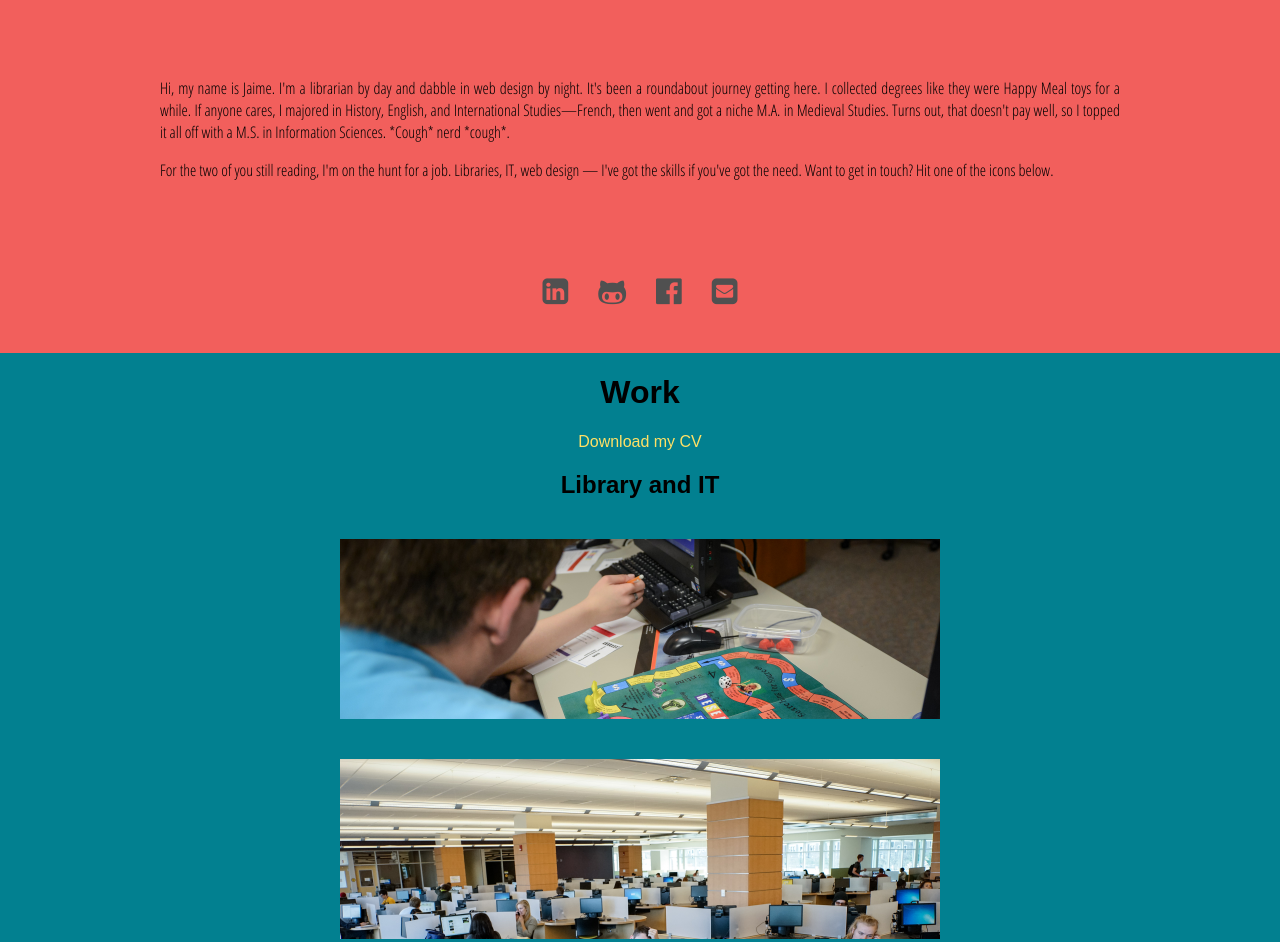
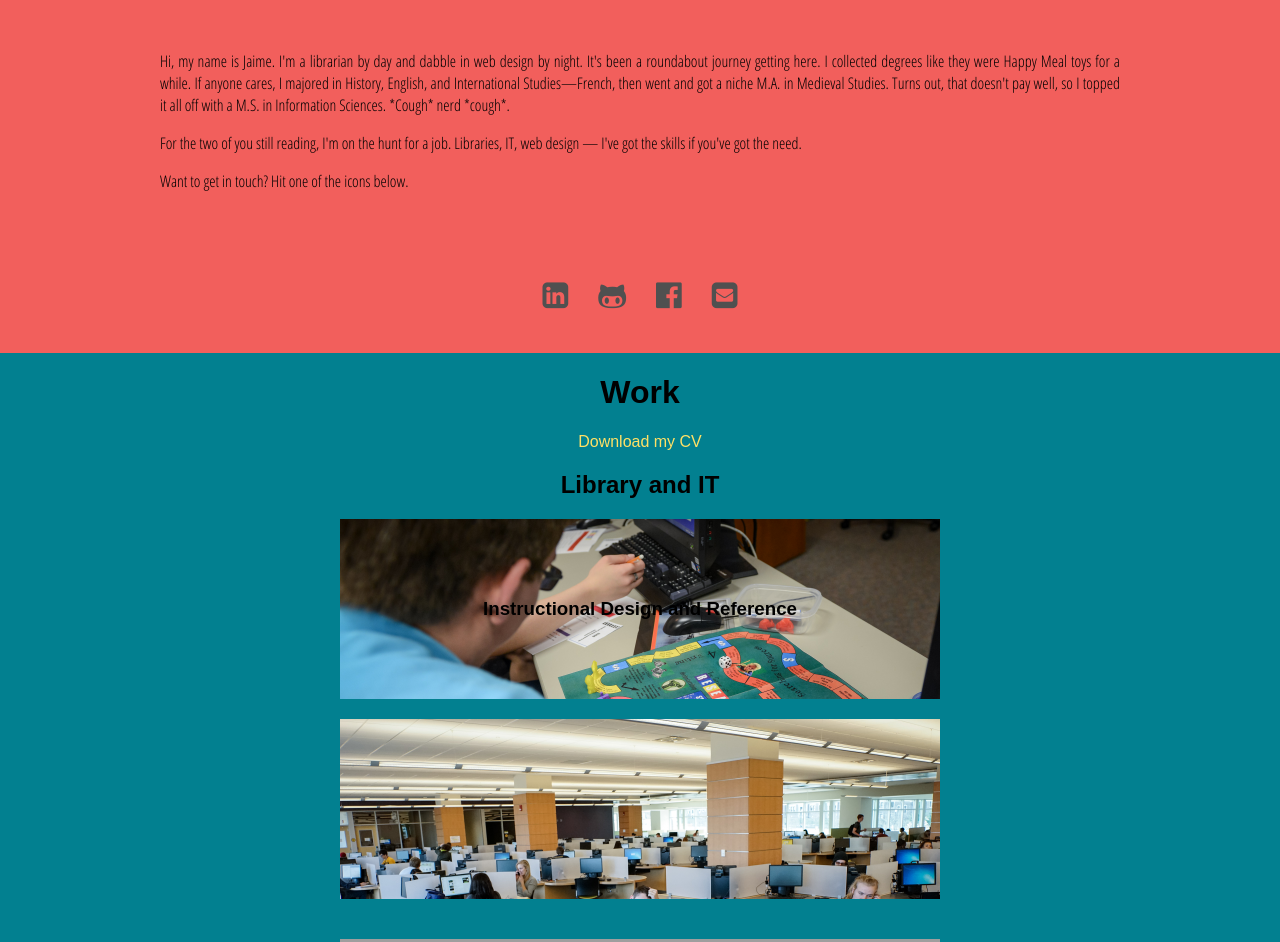
Before and after one commit to jaimemyers/portfolio, a plain HTML site: page index.html in a window 1280 px wide. Shown: the part 1247-2189 px from the top of the page. Drawn offline with Linux system fonts and the light colour scheme; grey boxes are pictures that could not be loaded.

Commit message:
starting to test the library images with centered text and hover effects in css

```diff
--- a/index.html
+++ b/index.html
@@ -52,7 +52,8 @@
 <!--paragraph about me-->
             <div class="content">
                 <p>Hi, my name is Jaime. I'm a librarian by day and dabble in web design by night. It's been a roundabout journey getting here. I collected degrees like they were Happy Meal toys for a while. If anyone cares, I majored in History, English, and International Studies—French, then went and got a niche M.A. in Medieval Studies. Turns out, that doesn't pay well, so I topped it all off with a M.S. in Information Sciences. *Cough* nerd *cough*.</p>
-                <p>For the two of you still reading, I'm on the hunt for a job. Libraries, IT, web design — I've got the skills if you've got the need. Want to get in touch? Hit one of the icons below.</p>
+                <p>For the two of you still reading, I'm on the hunt for a job. Libraries, IT, web design — I've got the skills if you've got the need. </p>
+                <p>Want to get in touch? Hit one of the icons below.</p>
             </div>
             <div class="social">
 <!--add social media buttons and links-->
@@ -72,14 +73,16 @@
 <!--THE LIBRARY BIT NEEDS A LOT OF WORK-DON'T KNOW EXACTLY HOW TO PRESENT THE INFO. THUMBNAILS OF PROJECTS? LIST?-->
             <div class="library">
                 <h2>Library and IT</h2>
-                <div class="container">
-                    <img src="assets/images/ID.jpg" alt="instructional design">
+                <div id="id">
+                    <h3 class="library-header">Instructional Design and Reference</h3>
                 </div>
                 <div class="container">
                     <img src="assets/images/IT.jpg" alt="information technology">
+                    <h3>Information Technology</h3>
                 </div>
                 <div class="container">
                     <img src="assets/images/outreach.jpg" alt="library outreach and marketing">
+                    <h3>Outreach and Marketing</h3>
                 </div>
             </div>
             <div class="websites">
--- a/main.css
+++ b/main.css
@@ -127,6 +127,8 @@ i {
 	flex-direction: column;
 	justify-content: space-around;
 	align-items: center;
+	border-bottom-style: solid;
+	border-bottom: lightgrey;
 }
 
 .library {
@@ -172,6 +174,28 @@ footer.social {
     width: 100%;
 }
 
+#id {
+	width: 75vh;
+	height: 180px;
+	background-image: url(assets/images/ID.jpg);
+	background-color: red;
+	background-size: cover;
+	background-repeat: no-repeat;
+	line-height: 180px;
+}
+
+.library-header {
+	position: relative;
+	text-align: center;
+	margin: 0px;
+}
+
+.library-header:hover {
+	display: none;
+}
+
+
+
 
 
 
```
